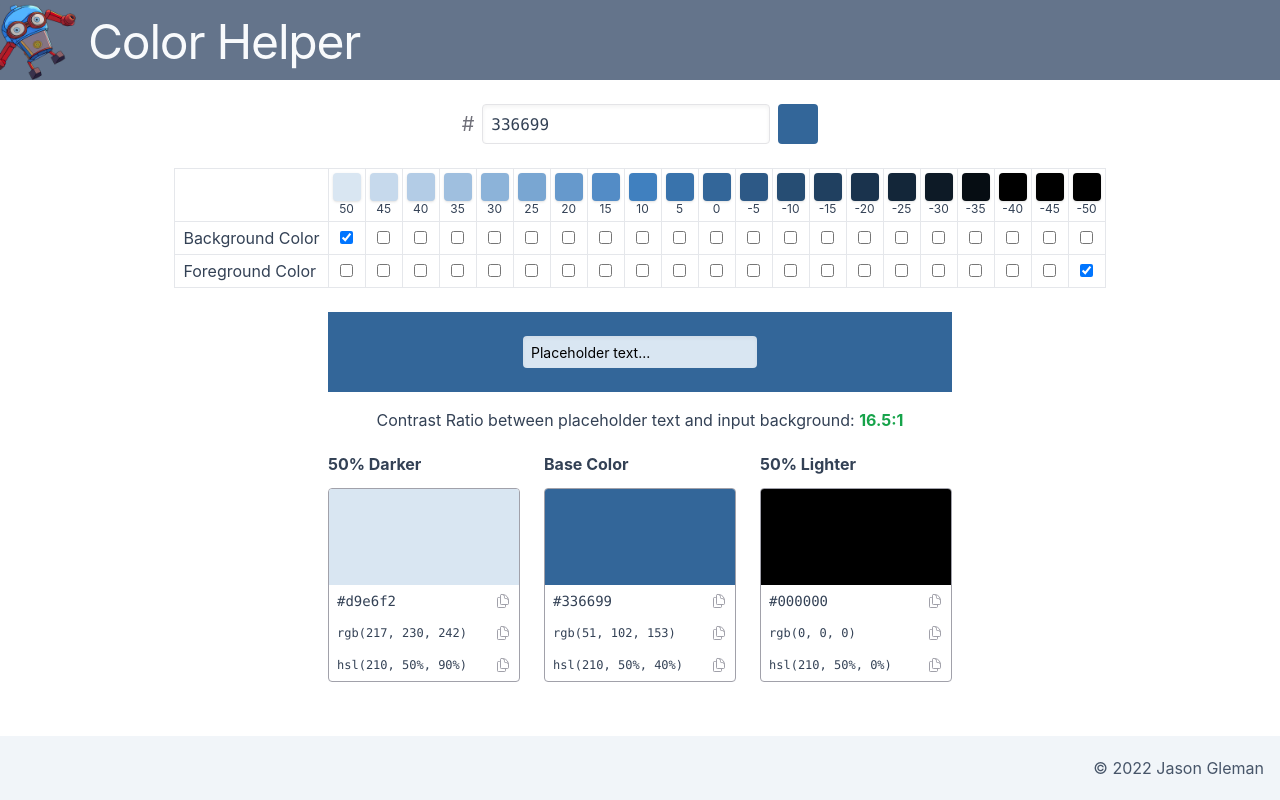
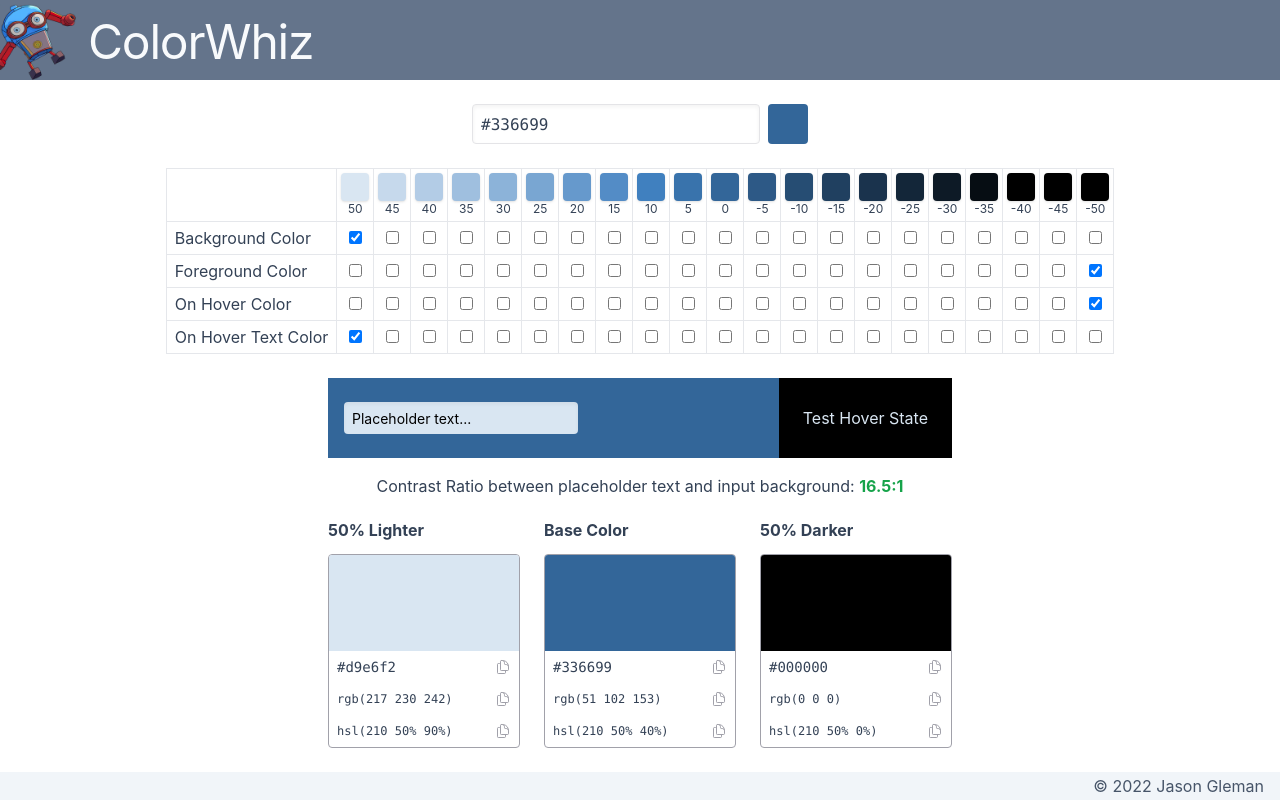
Before and after one commit to jgleman/colorhelper, a React (Vite) app: page / in a window 1280 px wide. Built offline with nearby package versions, Linux system fonts and the light colour scheme.

Commit message:
add support for parsing colors as HSL

```diff
--- a/src/ts/Components/App.tsx
+++ b/src/ts/Components/App.tsx
@@ -24,15 +24,15 @@ function generateMinis(color: JColor): { color: JColor; percent: number }[] {
 
 function getLabel(percent: number): string {
   if (percent > 0) {
+    return Math.abs(percent).toString() + "% Lighter";
+  } else if (percent < 0) {
     return Math.abs(percent).toString() + "% Darker";
-  } else if (percent < 0) {
-    return Math.abs(percent).toString() + "% Lighter";
   }
   return "Base Color";
 }
 
 function App() {
-  const [baseColor, setBaseColor] = useState<string>("336699");
+  const [baseColor, setBaseColor] = useState<string>("#336699");
 
   const color = new JColor(baseColor);
 
@@ -42,6 +42,10 @@ function App() {
   const [foregroundColor, setForegroundColor] = useState<number>(
     miniSelections.length - 1
   );
+  const [onHoverColor, setOnHoverColor] = useState<number>(
+    miniSelections.length - 1
+  );
+  const [onHoverTextColor, setOnHoverTextColor] = useState<number>(0);
 
   const backgroundColorValue =
     typeof backgroundColor === "number"
@@ -50,6 +54,12 @@ function App() {
   const foregroundColorValue =
     typeof foregroundColor === "number"
       ? miniSelections[foregroundColor]
+      : undefined;
+  const onHoverColorValue =
+    typeof onHoverColor === "number" ? miniSelections[onHoverColor] : undefined;
+  const onHoverTextColorValue =
+    typeof onHoverTextColor === "number"
+      ? miniSelections[onHoverTextColor]
       : undefined;
 
   let contrastRatio = "";
@@ -72,6 +82,7 @@ function App() {
             id="baseColor"
             label="Enter a Color"
             baseColor={baseColor}
+            color={color}
             setBaseColor={setBaseColor}
             focusOnLoad={true}
           />
@@ -126,12 +137,48 @@ function App() {
                   </td>
                 ))}
               </tr>
+              <tr>
+                <td className="border p-1 px-2">On Hover Color</td>
+                {miniSelections.map((m, i) => (
+                  <td className="border text-center" key={i}>
+                    <label className="sr-only">
+                      Select {m.color.hexToCSS()}
+                    </label>
+                    <input
+                      type="checkbox"
+                      value={i}
+                      checked={onHoverColor === i}
+                      onChange={() => {
+                        setOnHoverColor(i);
+                      }}
+                    />
+                  </td>
+                ))}
+              </tr>
+              <tr>
+                <td className="border p-1 px-2">On Hover Text Color</td>
+                {miniSelections.map((m, i) => (
+                  <td className="border text-center" key={i}>
+                    <label className="sr-only">
+                      Select {m.color.hexToCSS()}
+                    </label>
+                    <input
+                      type="checkbox"
+                      value={i}
+                      checked={onHoverTextColor === i}
+                      onChange={() => {
+                        setOnHoverTextColor(i);
+                      }}
+                    />
+                  </td>
+                ))}
+              </tr>
             </tbody>
           </table>
         </div>
         <div className="flex justify-center">
           <div
-            className="flex h-20 w-1/2 items-center justify-center"
+            className="flex h-20 w-1/2 items-center justify-between pl-4"
             style={{
               background: color.hexToCSS(),
             }}
@@ -144,12 +191,34 @@ function App() {
               style={{
                 background: backgroundColorValue
                   ? backgroundColorValue.color.hexToCSS()
-                  : "#dddddd  ",
+                  : "#dddddd",
                 color: foregroundColorValue
                   ? foregroundColorValue.color.hexToCSS()
-                  : "#111111  ",
+                  : "#111111",
               }}
             />
+            <div
+              className="flex h-full w-fit items-center px-6"
+              style={{
+                background: onHoverColorValue
+                  ? onHoverColorValue.color.hexToCSS()
+                  : "#dddddd",
+                color: foregroundColorValue
+                  ? foregroundColorValue.color.hexToCSS()
+                  : "#111111",
+              }}
+            >
+              <p
+                className="leading-none"
+                style={{
+                  color: onHoverTextColorValue
+                    ? onHoverTextColorValue.color.hexToCSS()
+                    : "#111111",
+                }}
+              >
+                Test Hover State
+              </p>
+            </div>
           </div>
         </div>
         <p className="my-4 text-center">
--- a/src/ts/Components/ColorPicker.tsx
+++ b/src/ts/Components/ColorPicker.tsx
@@ -1,7 +1,9 @@
+import JColor from "@util/JColor";
 interface ColorPickerProps {
   id: string;
   label?: string;
   baseColor: string;
+  color: JColor;
   setBaseColor?: Function;
   focusOnLoad?: Boolean;
 }
@@ -10,15 +12,13 @@ function ColorPicker({
   id,
   label = "Color",
   baseColor,
+  color,
   setBaseColor,
 }: ColorPickerProps) {
   function handleChange(e: React.ChangeEvent<HTMLInputElement>) {
     e.preventDefault();
     let tempValue = e.target.value;
 
-    if (tempValue.charAt(0) === "#") {
-      tempValue = tempValue.split("#")[1];
-    }
     if (setBaseColor) {
       setBaseColor(tempValue);
     }
@@ -31,7 +31,6 @@ function ColorPicker({
           {label}
         </label>
         <div className="flex items-center gap-2">
-          <p className="text-xl text-zinc-500">#</p>
           <input
             id={id}
             placeholder="Enter a color..."
@@ -47,7 +46,7 @@ function ColorPicker({
             <input
               className="h-10 w-10 cursor-pointer appearance-none disabled:cursor-default"
               type="color"
-              value={`#${baseColor}`}
+              value={color.hexToCSS()}
               disabled={typeof setBaseColor === "undefined"}
               readOnly={typeof setBaseColor === "undefined"}
               onChange={
--- a/src/ts/Components/Header.tsx
+++ b/src/ts/Components/Header.tsx
@@ -11,7 +11,7 @@ function Header() {
         alt=""
       />
       <h1 className="my-auto ml-3 text-5xl font-normal leading-10 tracking-tight text-slate-50">
-        Color Helper
+        ColorWhiz
       </h1>
     </header>
   );
--- a/src/ts/Util/JColor.ts
+++ b/src/ts/Util/JColor.ts
@@ -3,6 +3,8 @@ import { hexToRGB } from "./hexToRGB";
 import { rgbToHSL } from "./rgbToHSL";
 import { rgbToHex } from "./rgbToHex";
 import { hslToRGB } from "./hslToRGB";
+
+import { parseHSL } from "./parseHSL";
 
 const HEX_REGEX = /([a-fA-F0-9]{6})/g;
 
@@ -18,7 +20,8 @@ class JColor implements ColorType {
   hsl!: HSLColor;
 
   constructor(color: any) {
-    if (typeof color === "string" && color.charAt(0) === "#") {
+    if (typeof color === "string") {
+      if (color.charAt(0) === "#") {
         // is input a string
         const hexColor = color.split("#")[1] || "";
         this.hex = hexColor;
@@ -29,6 +32,11 @@ class JColor implements ColorType {
         this.hex = color;
         this.rgb = hexToRGB(color);
         this.hsl = rgbToHSL(this.rgb);
+      } else if (color.startsWith("hsl(") || color.startsWith("hsla(")) {
+        this.hsl = parseHSL(color);
+        this.rgb = hslToRGB(this.hsl);
+        this.hex = rgbToHex(this.rgb);
+      }
     } else if (typeof color.h !== "undefined") {
       // is input a HSLColor
       this.hsl = color;
@@ -57,7 +65,7 @@ class JColor implements ColorType {
     const g1 = Math.round(this.rgb.g);
     const b1 = Math.round(this.rgb.b);
 
-    const rgbAsCSS: string = `rgb(${r1}, ${g1}, ${b1})`;
+    const rgbAsCSS: string = `rgb(${r1} ${g1} ${b1})`;
 
     return rgbAsCSS;
   }
@@ -69,13 +77,13 @@ class JColor implements ColorType {
     const s1 = Math.round(this.hsl.s * 100);
     const l1 = Math.round(this.hsl.l * 100);
 
-    const hslAsCSS: string = `hsl(${h1}, ${s1}%, ${l1}%)`;
+    const hslAsCSS: string = `hsl(${h1} ${s1}% ${l1}%)`;
 
     return hslAsCSS;
   }
 
   isValid() {
-    return this.hex.match(HEX_REGEX) ? true : false;
+    return this.hex?.match(HEX_REGEX) ? true : false || false;
   }
 }
 
--- /dev/null
+++ b/src/ts/Util/parseHSL.ts
@@ -0,0 +1,52 @@
+import { HSLColor } from "./types";
+import { parsePercentage } from "./parsePercentage";
+
+function parseHue(hue: string): number {
+  // deg, // rad // grad //turn
+  let rawH = 0;
+  if (hue.includes("deg") || hue.match(/^\d+$/)) {
+    return parseInt(hue.split("deg")[0], 10);
+  } else if (hue.includes("grad")) {
+    rawH = parseFloat(hue.split("grad")[0]);
+    // convert plane angle to deg
+    return rawH * (180 * 200);
+  } else if (hue.includes("rad")) {
+    rawH = parseFloat(hue.split("rad")[0]);
+    // convert radians to deg
+    return rawH * (180 * Math.PI);
+  } else if (hue.includes("turn")) {
+    rawH = parseFloat(hue.split("turn")[0]);
+    // convert turns to deg
+    return rawH * 360;
+  } else {
+    return 0;
+  }
+}
+
+export function parseHSL(hslAsString: string): HSLColor {
+  const hslParts: HSLColor = { h: 0, s: 0, l: 0 };
+  // extract the values between the parens
+  const openParenIndex = hslAsString.indexOf("(");
+  const step1 = hslAsString.substring(
+    openParenIndex + 1,
+    hslAsString.length - 1
+  );
+
+  const rawParts = step1
+    .replaceAll("/", " ")
+    .replaceAll(",", " ")
+    .split(" ")
+    .filter(Boolean);
+
+  // if we don't have at least 3 values, assume invalid HSL entered
+  // we'll eventually support to 3 or 4 when I add support alpha channels
+  if (rawParts.length !== 3 && rawParts.length !== 4) {
+    return hslParts;
+  }
+
+  hslParts.h = parseHue(rawParts[0]);
+  hslParts.s = parsePercentage(rawParts[1]);
+  hslParts.l = parsePercentage(rawParts[2]);
+
+  return hslParts;
+}
--- /dev/null
+++ b/src/ts/Util/parsePercentage.ts
@@ -0,0 +1,3 @@
+export function parsePercentage(percentAsString: string): number {
+  return parseInt(percentAsString.split("%")[0], 10) / 100;
+}
```
Lines whose indentation alone changed are shown as unchanged.
